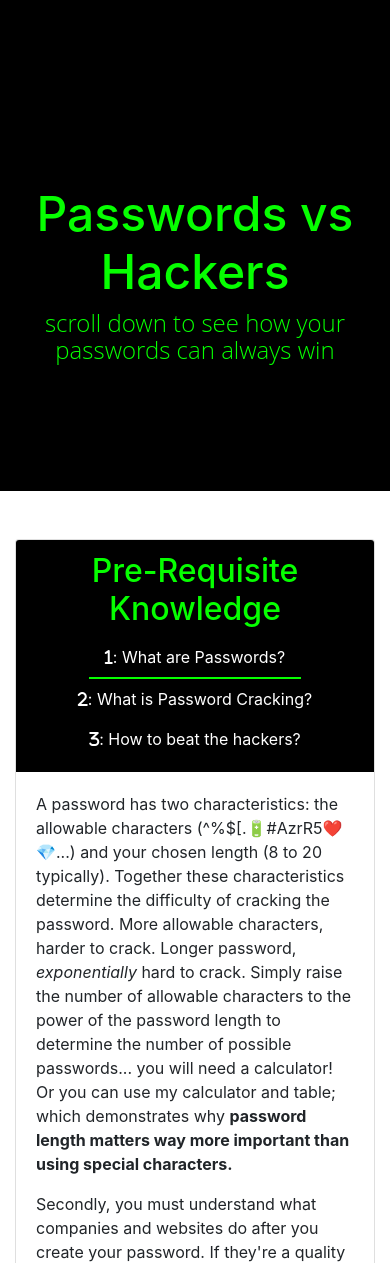
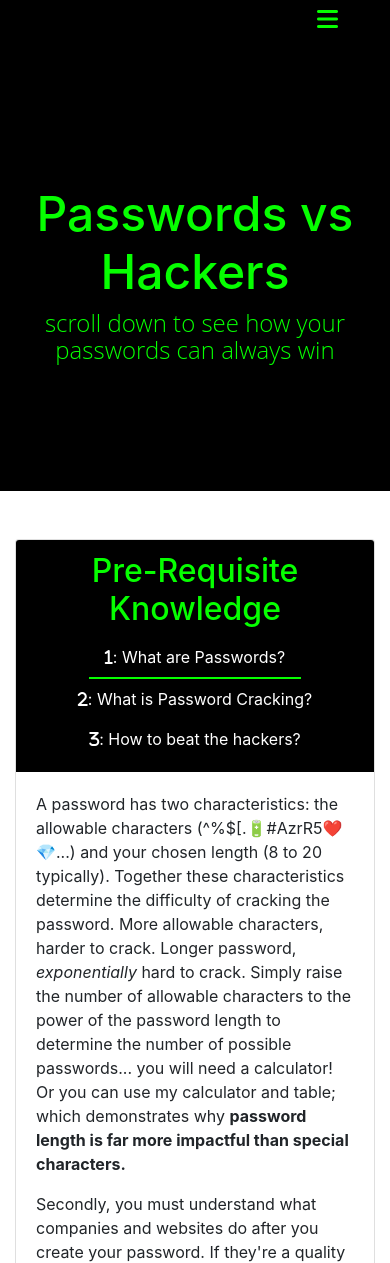
Before and after one commit to thomas-engels/password_size_matters, a Flask app: page / in a window 390 px wide. Shown: the top 1263 px of the page. Run offline with Flask 3, Linux system fonts and the light colour scheme; some libraries are stand-ins or nearby versions.

Commit message:
Add nav hamburger

```diff
--- a/static/css/styles.css
+++ b/static/css/styles.css
@@ -519,3 +519,16 @@ header.masthead .post-heading .meta a {
     background-color: #06FF00;
     color: black;
 }
+
+.dropdown, .dropdown-menu {
+    z-index: 1000;
+}
+
+.dropdown .btn {
+    background-color: black;
+    color: #06FF00;
+}
+
+.dropdown-menu a {
+    color: black;
+}
--- a/static/js/scripts.js
+++ b/static/js/scripts.js
@@ -12,6 +12,22 @@ $(document).ready(function() {
       $(this).addClass('weak');
     }
   });
+});
+
+$(document).ready(function() {
+    $('a.dropdown-menu').on('click', function(event) {
+        if (this.hash !== '') {
+            event.preventDefault();
+
+            const hash = this.hash;
+
+            $('html, body').animate({
+                scrollTop: $(hash).offset().top
+            }, 800, function(){
+                window.location.hash = hash;
+            });
+        }
+    });
 });
 
 document.addEventListener("DOMContentLoaded", function() {
--- a/templates/header.html
+++ b/templates/header.html
@@ -3,7 +3,7 @@
 <head>
     <meta charset="UTF-8">
     <meta name="viewport" content="width=device-width, initial-scale=1.0">
-    <title>Password Strength</title>
+    <title>Password Size Matters</title>
     <!--    Bootstrap CSS CDN-->
     <link rel="stylesheet" href="https://cdn.jsdelivr.net/npm/bootstrap@4.0.0/dist/css/bootstrap.min.css" integrity="sha384-Gn5384xqQ1aoWXA+058RXPxPg6fy4IWvTNh0E263XmFcJlSAwiGgFAW/dAiS6JXm" crossorigin="anonymous">
     <link href="{{ url_for('static', filename='css/styles.css') }}" rel="stylesheet" />
--- a/templates/index.html
+++ b/templates/index.html
@@ -10,7 +10,7 @@
 </script>
 {% endif %}
 <header
-        class="masthead"
+        class="masthead mb-0"
         style="background: black"
 >
     <div class="container position-relative px-4 px-lg-5">
@@ -24,7 +24,24 @@
         </div>
     </div>
 </header>
-<div class="container introduction">
+<div class="container fixed-top">
+<div class="row justify-content-end mx-4">
+    <div class="dropdown">
+        <button class="btn" type="button" id="dropdownMenu2"
+                data-toggle="dropdown"
+                aria-haspopup="true" aria-expanded="false">
+            <i class="fa-solid fa-bars fa-xl"></i>
+        </button>
+        <div class="dropdown-menu dropdown-menu-right text-right pr-0" aria-labelledby="dropdownMenu2">
+            <button class="dropdown-item" type="button"><a href="#intro-section">Introduction</a></button>
+            <button class="dropdown-item" type="button"><a href="#table-section">Calculator and Table</a></button>
+            <button class="dropdown-item" type="button"><a href="#code-section">Math and Code</a></button>
+            <button class="dropdown-item" type="button" ><a href="#contact-section">Contact</a></button>
+        </div>
+    </div>
+</div>
+</div>
+<div class="container introduction mt-5" id="intro-section">
     <div class="row justify-content-center">
         <div class="col-md-9">
             <div class="card text-center">
@@ -51,7 +68,7 @@
                         allowable characters, harder to crack. Longer password, <em>exponentially</em> hard to crack.
                         Simply raise the number of allowable characters to the power of the password length to
                         determine the number of possible passwords... you will need a calculator! Or you can use my calculator and table;
-                        which demonstrates why <strong>password length matters way more important than using special characters.</strong>
+                        which demonstrates why <strong>password length is far more impactful than special characters.</strong>
                     </p>
                     <p>
                         Secondly, you must understand what companies and websites do after you create your
@@ -154,6 +171,8 @@
             <hr>
         </div>
     </div>
+    </div>
+<div class="container" id="table-section">
     <div class="row d-flex justify-content-center my-2 main">
         <div class="col-md-9">
             <div class="card">
@@ -246,6 +265,8 @@
             <hr>
         </div>
     </div>
+</div>
+<div class="container" id="code-section">
     <div class="row justify-content-around my-2">
         <div class="col-md-9 code-snippet">
             <div class="card pb-0">
@@ -271,6 +292,8 @@ def get_cracking_time_years(char_count: int, password_length: int, hash_rate: in
             <hr>
         </div>
     </div>
+</div>
+<div class="container" id="contact-section">
     <div class="row justify-content-center mt-0">
         <div class="col-md-9 contact">
             {% include "contact.html" %}
```
